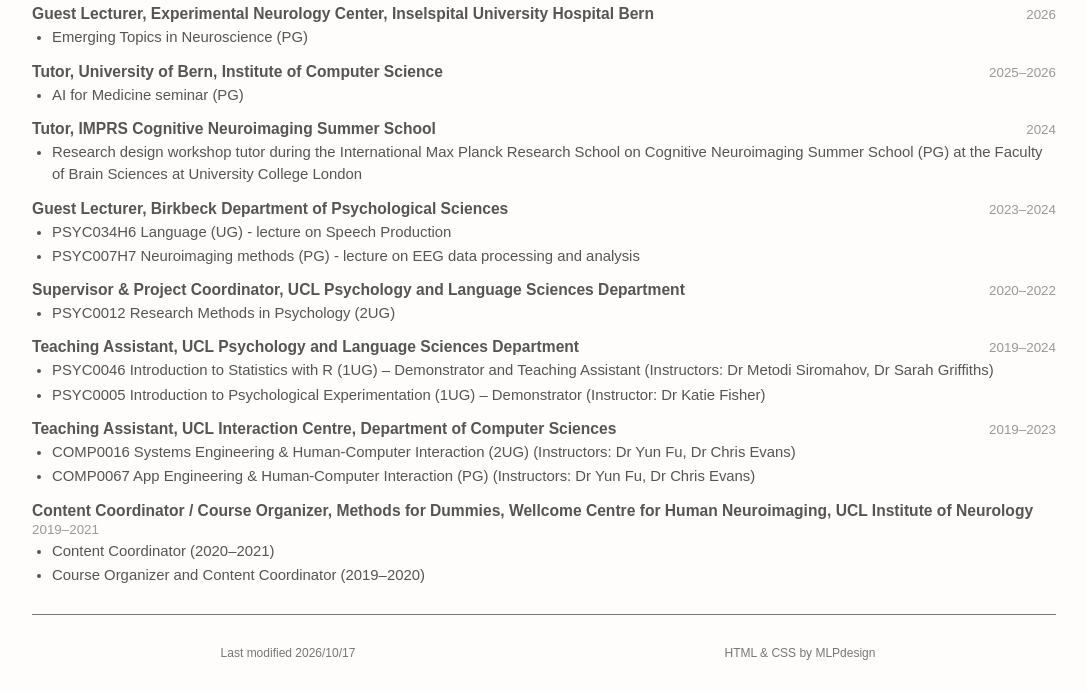
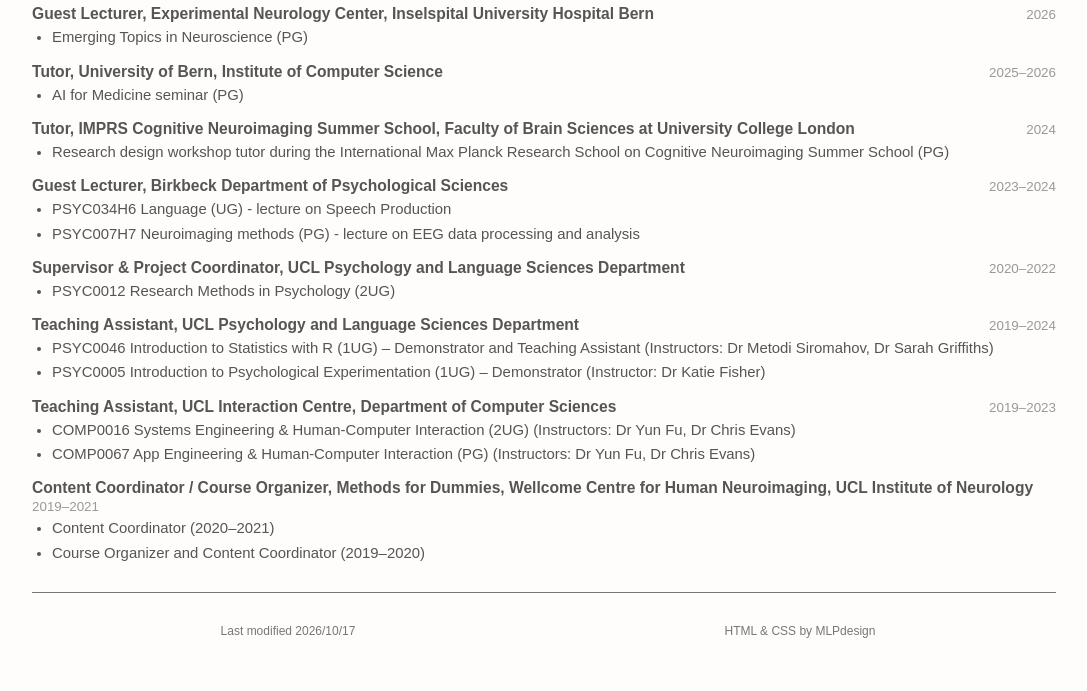
Before and after one commit to mkachlicka/mkachlicka.github.io, a plain HTML site: page teaching.html in a window 1280 px wide. Shown: the part 2033-2724 px from the top of the page, without its empty margins (96-1183 px from the left). After the commit the page ends 2702 px from the top, so only its background shows below. Drawn offline with Linux system fonts and the light colour scheme.

Commit message:
Updated description

```diff
--- a/teaching.html
+++ b/teaching.html
@@ -142,11 +142,11 @@ If you’re interested, please send me a brief email with your background, resea
 
 	<div class="cv-entry">
 		<div class="cv-row">
-			<span class="cv-title">Tutor, IMPRS Cognitive Neuroimaging Summer School</span>
+			<span class="cv-title">Tutor, IMPRS Cognitive Neuroimaging Summer School, Faculty of Brain Sciences at University College London</span>
 			<span class="cv-dates">2024</span>
 		</div>
 		<ul>
-			<li>Research design workshop tutor during <a href="https://imprs-coni.mpg.de/summer-school-2024">the International Max Planck Research School on Cognitive Neuroimaging Summer School</a> (PG) at the Faculty of Brain Sciences at University College London</li>
+			<li>Research design workshop tutor during <a href="https://imprs-coni.mpg.de/summer-school-2024">the International Max Planck Research School on Cognitive Neuroimaging Summer School</a> (PG)</li>
 		</ul>
 	</div>
 
```
